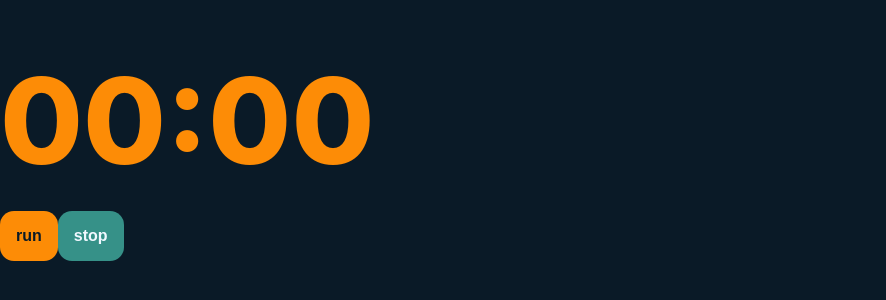
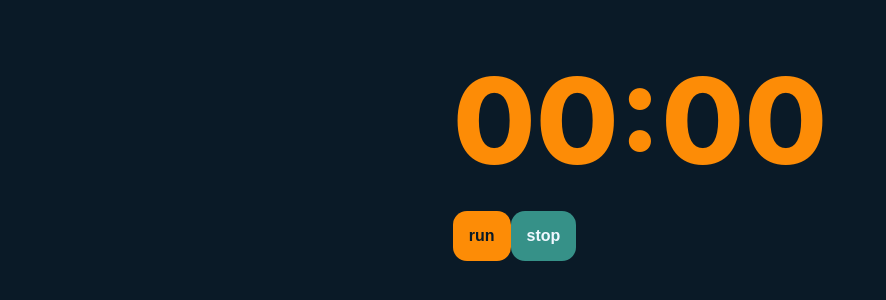
Before and after one commit to dsdyaz/pomodoro-timer, a React (Vite) app: page / in a window 1280 px wide. Shown: the part 254-554 px from the top of the page, without its empty margins (0-886 px from the left). Built offline with nearby package versions, Linux system fonts and the light colour scheme.

Commit message:
added pageblock styling

```diff
--- a/src/page/main-page.jsx
+++ b/src/page/main-page.jsx
@@ -1,9 +1,10 @@
 import React from "react"
 import TimerHandler from "../containers/timer-handler/timer-handler"
+import "./style.css"
 
 export default function Homepage() {
   return (
-    <div>
+    <div className="page-block">
       <TimerHandler />
     </div>
   )
--- /dev/null
+++ b/src/page/style.css
@@ -0,0 +1,7 @@
+.page-block {
+    display: flex;
+    width: 100vw;
+    height: 100vh;
+    align-items: center;
+    justify-content: center;
+}
```
